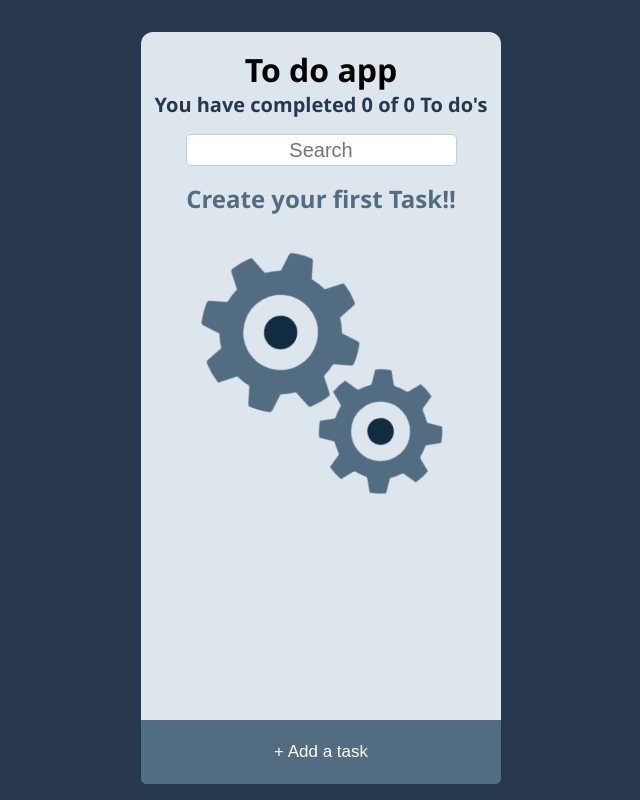
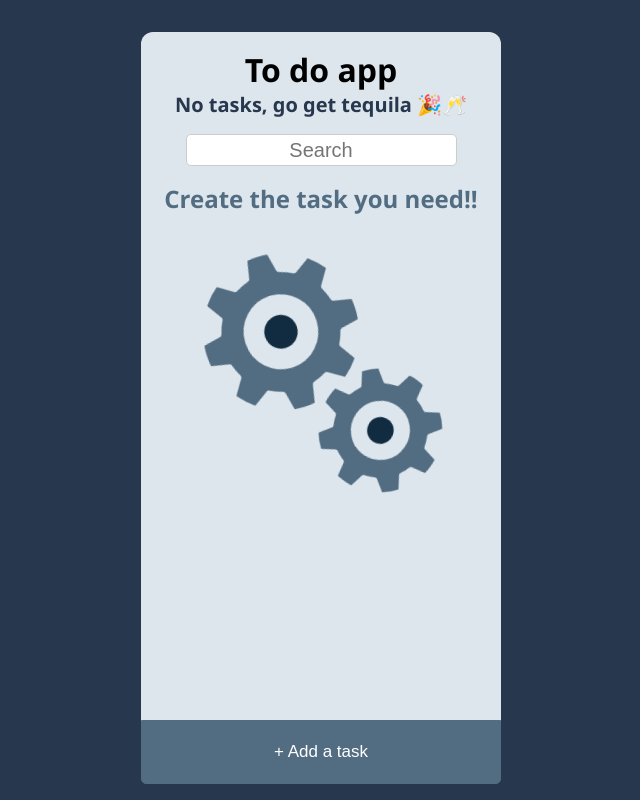
Before and after one commit to GersenX3/taskTune, a React (Vite) app: page / in a window 1280 px wide. Shown: the whole page, without its empty margins (319-959 px from the left). Built offline with nearby package versions, Linux system fonts and the light colour scheme.

Commit message:
Detalles de logica arreglado, asi como las frases por defectos

```diff
--- a/src/AppUI.jsx
+++ b/src/AppUI.jsx
@@ -21,7 +21,6 @@ function AppUI() {
     completeTodo,
     deleteTodo,
     openModal,
-    setOpenModal,
   } = React.useContext(TodoContext);
 
   return (
--- a/src/Context/useLocalStorage.jsx
+++ b/src/Context/useLocalStorage.jsx
@@ -21,7 +21,9 @@ function useLocalStorage(itemName, initialValue){
           setItem(parsedItems);
         }
 
-        setLoading(false);
+        setTimeout(() => {
+          setLoading(false);
+        }, 1000);
       }
       catch(error){
         setError(error);
--- a/src/components/jsx/FormularioTodo.jsx
+++ b/src/components/jsx/FormularioTodo.jsx
@@ -10,10 +10,22 @@ import "../css/FormularioTodo.css"
 
       const onSubmit = (event)=>{
         event.preventDefault();
-        addTodo(newTodoValue);
+        if(newTodoValue.length==0){
+          console.log("No se agrego");
+        }
+        else{
+          addTodo(newTodoValue);
+        }
         setOpenModal(false);
     };
     const [newTodoValue, setNewTodoValue] = React.useState("");
+
+
+    const handleKeyPress = (event) => {
+      if (event.key === 'Enter') {
+        onSubmit(event);
+      }
+    };
 
   return (
     <>
@@ -21,11 +33,14 @@ import "../css/FormularioTodo.css"
         onClick={() => {setOpenModal(false);}}
         ></div>
         <div className='formTodo'>
-            <form onSubmit={onSubmit}>
+            <form onSubmit={onSubmit}
+                  onKeyDown={handleKeyPress}
+            >
                 <div id='divLabel'>
                 <label htmlFor="">Write your new task</label>
                 </div>
                 <textarea
+                    maxLength="24"
                     placeholder='Play Catsoul'
                     value={newTodoValue}
                     onChange={(event)=>{
--- a/src/components/jsx/TodoCounter.jsx
+++ b/src/components/jsx/TodoCounter.jsx
@@ -13,10 +13,17 @@ function TodoCounter() {
     <>
       <div className='title'>
         <h1 id='titulo'>To do app</h1>
-      <h1>You have completed <span>{completedTodos}</span> of <span>{totalTodos}</span> To do's</h1>
+        {(completedTodos==totalTodos) &&
+                <h1>No tasks, go get tequila 🎉🥂</h1>
+        }
+        {(completedTodos!=totalTodos) &&
+                <h1>You have completed <span>{completedTodos}</span> of <span>{totalTodos}</span> To do's</h1>
+        }
       </div>
     </>
   )
 }
 
 export {TodoCounter};
+
+//       {(!loading && searchedTodos.length == 0) && <TodosEmpty/>}
--- a/src/components/jsx/TodosEmpty.jsx
+++ b/src/components/jsx/TodosEmpty.jsx
@@ -5,7 +5,7 @@ import '../css/TodosEmpty.css'
 function TodosEmpty() {
   return (
     <div className='container'>
-      <p>Create your first Task!!</p>
+      <p>Create the task you need!!</p>
       <div className='engines'>
       <Engines/>
       </div>
--- a/src/components/svg/Engines.jsx
+++ b/src/components/svg/Engines.jsx
@@ -46,7 +46,7 @@ function Engines(props) {
                   />
                   <path
                     fill="none"
-                    stroke="#526D82"
+                    stroke="#DDE6ED"
                     strokeLinecap="round"
                     strokeLinejoin="round"
                     strokeOpacity={1}
```
Also changed, not shown: src/App.jsx (+0 -16 lines).
